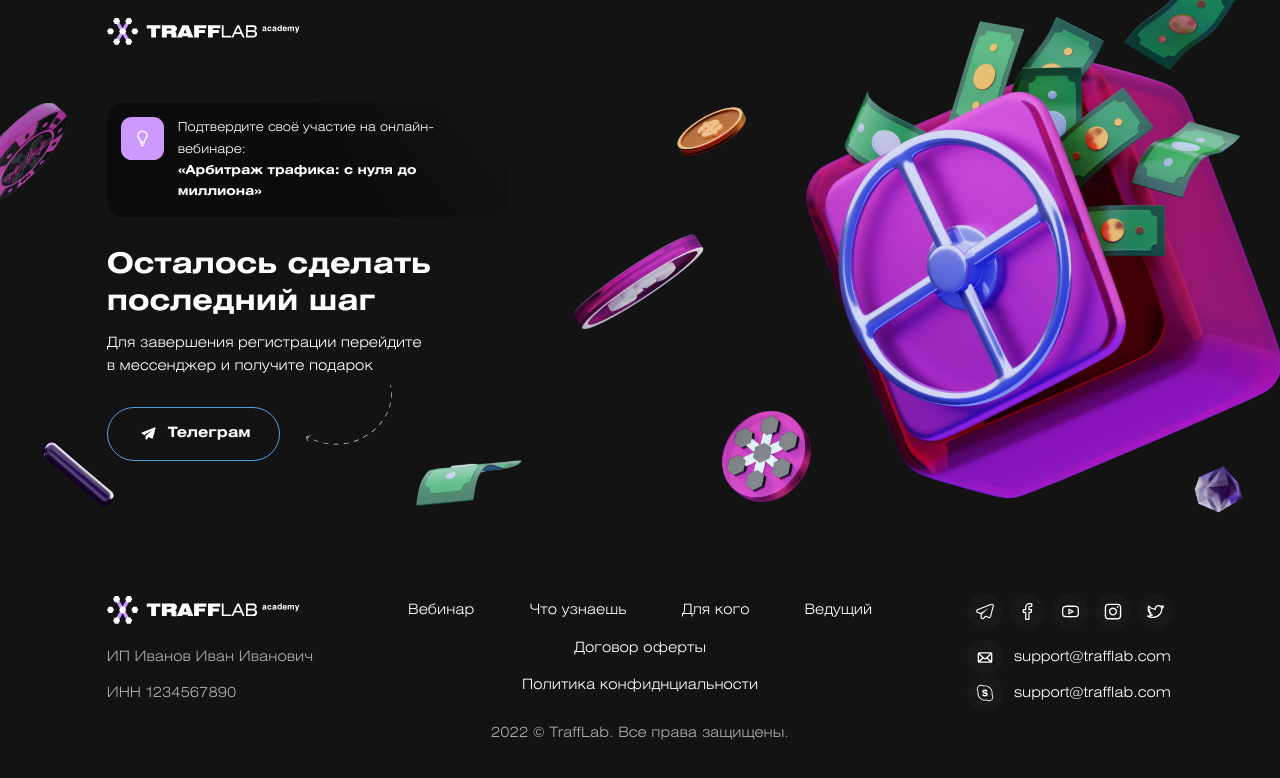
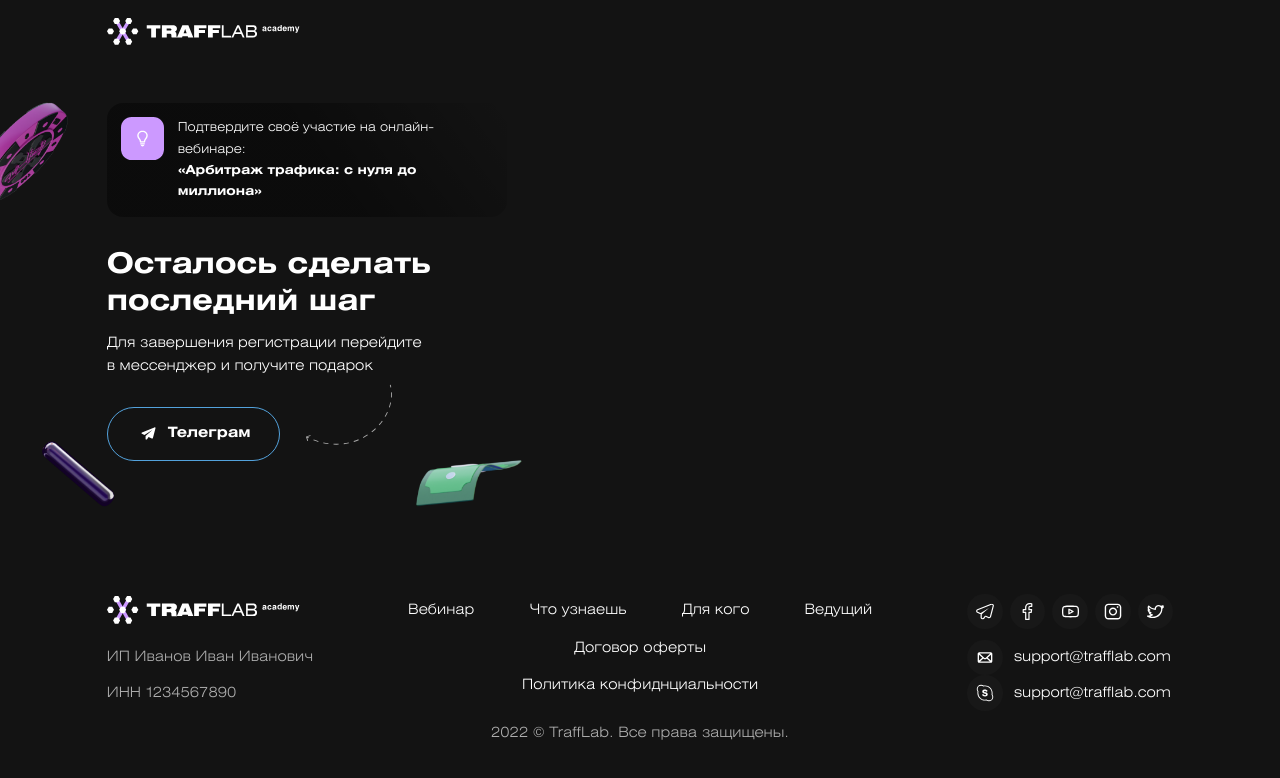
Before and after one commit to trafflab/trafflab-academy-gatsby, a Gatsby site: page /success in a window 1280 px wide. Built offline with nearby package versions, Linux system fonts and the light colour scheme; Gatsby itself is replaced by a stand-in of ours; a web font is replaced by a local one.

Commit message:
test success

```diff
--- a/src/components/sections/success/success.jsx
+++ b/src/components/sections/success/success.jsx
@@ -73,7 +73,7 @@
             </div>
           </div>
 
-          <div className={styles.imageContainer}><MediaGatsbyImage image={data.image} image_480={data.image_480} /></div>
+          {/* <div className={styles.imageContainer}><MediaGatsbyImage image={data.image} image_480={data.image_480} /></div> */}
 
         </section>
       </main>
```
